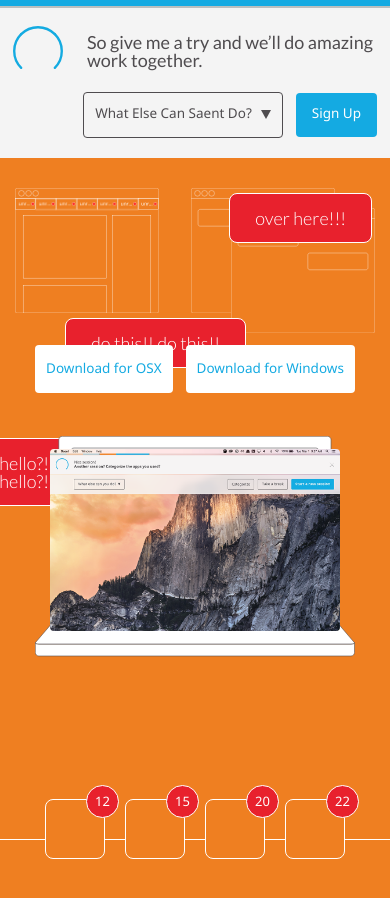
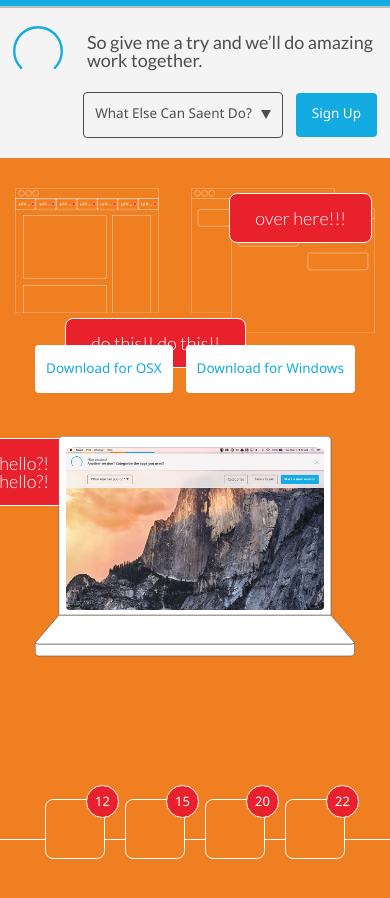
Before and after one commit to MotelIs/saent, a Jekyll site: the page built from index.html, in a window 390 px wide and 900 px high, scrolled down 5440 px. Built offline with Jekyll 4.4.1, drawn with Linux system fonts in a browser that asks for light colours; nearby versions of some CDN libraries.

Commit message:
styled sessions browser on mobile

```diff
--- a/_sass/modules/_download.scss
+++ b/_sass/modules/_download.scss
@@ -28,10 +28,10 @@
 .download-screenshot {
   display: inline-block;
   position: absolute;
-  width: 290px;
+  width: 258px;
   left: 50%;
   transform: translateX(-50%);
-  top: 13px;
+  top: 12px;
   border-radius: 4px;
 
   @include media($medium-screen-up) {
--- a/_sass/modules/_life.scss
+++ b/_sass/modules/_life.scss
@@ -15,4 +15,24 @@
   bottom: 0;
   transition: $colorTransition;
   opacity: 0;
+  width: 150%;
+  left: -25%;
+  overflow: visible;
+
+  @include media($medium-screen-up) {
+    width: 100%;
+    left: 0;
+  }
 }
+
+#life-scene #sun {
+  @include media($mobile-screens) {
+    transform: translateY(-240px);
+  }
+}
+
+#life-scene #clouds {
+  @include media($mobile-screens) {
+    transform: translateY(-60px);
+  }
+}
--- a/_sass/modules/_sessions.scss
+++ b/_sass/modules/_sessions.scss
@@ -28,13 +28,17 @@
   transform: translateX(-50%);
   width: 100%;
   max-width: 1000px;
-  padding: 0 50px;
+  padding: 0 15px;
 }
 
 #sessions-type {
   color: #FFF;
   font-family: "Courier";
-  font-size: 18px;
-  padding: 80px 30px;
+  font-size: 12px;
+  padding: 80px 10px;
   text-align: left;
+
+  @include media($medium-screen-up) {
+    font-size: 18px;
+  }
 }
```
